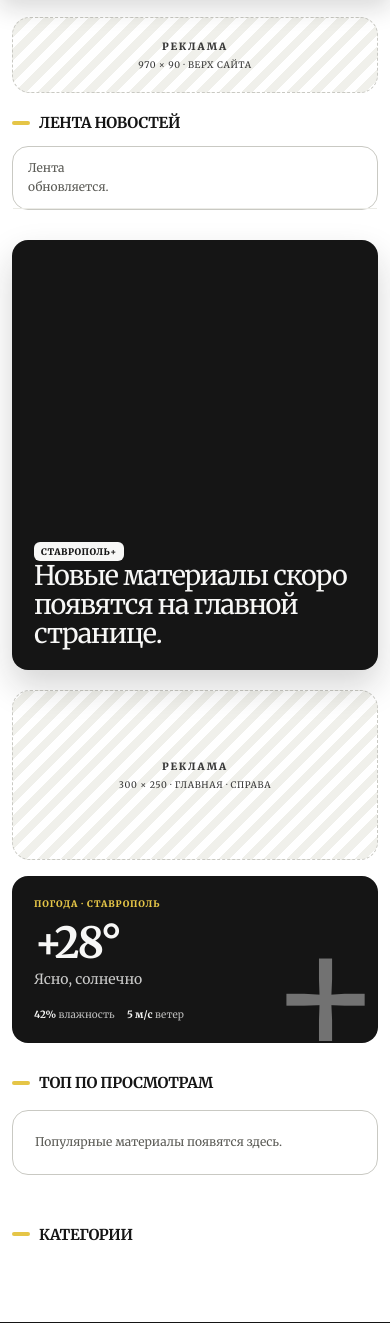
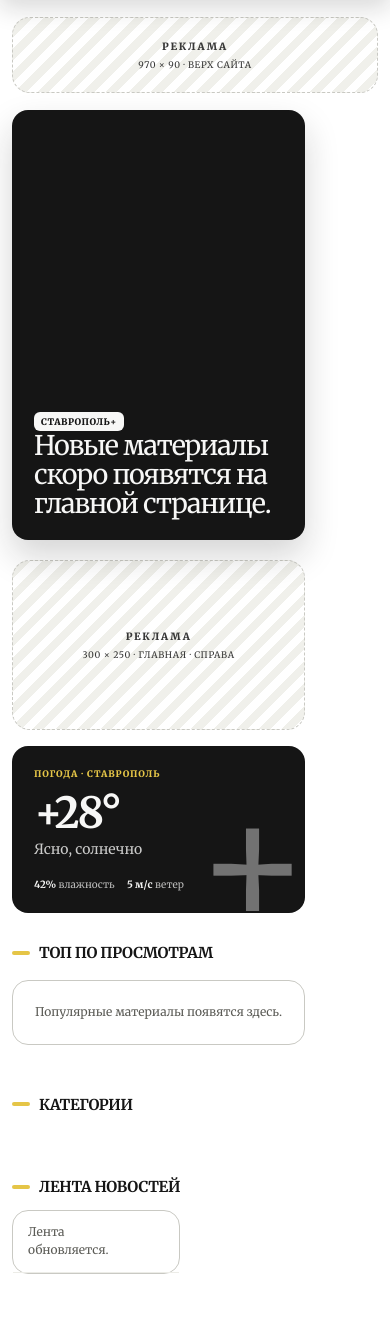
Before and after one commit to temacteklyannayapuwka/Production, a Django app: page / in a window 390 px wide. Shown: the part 70-1393 px from the top of the page. Run offline with Django 5.2, Linux system fonts and the light colour scheme; data that the repository does not hold is empty; parts of the project's set-up code (start-up, migrations or seed data) failed here and were passed over; some libraries are stand-ins or nearby versions.

Commit message:
fix: prioritize hero news on mobile

```diff
--- a/news/tests.py
+++ b/news/tests.py
@@ -23,7 +23,7 @@ class AdminJavascriptFallbackTests(SimpleTestCase):
     def test_public_page_uses_the_current_menu_script(self):
         response = get_template('base.html').render({})
 
-        self.assertIn('/static/news-site.css?v=41', response)
+        self.assertIn('/static/news-site.css?v=42', response)
         self.assertIn('family=Merriweather', response)
         self.assertIn('content="#151515"', response)
         self.assertNotIn('family=Playfair+Display', response)
--- a/static/news-site.css
+++ b/static/news-site.css
@@ -468,8 +468,9 @@ body.menu-open { overflow: hidden; }
   .masthead__inner { grid-template-columns: 1fr auto; }
   .header-nav { display: none; }
   .search--header { width: 184px; }
-  .home-layout { display: block; }
-  .home-main { margin-top: 0; }
+  .home-layout { display: flex; flex-direction: column; }
+  .home-main { order: 1; margin-top: 0; }
+  .home-layout > .popular--sticky { order: 2; margin-top: 30px; }
   .popular--sticky { position: static; height: auto; max-height: none; margin-bottom: 30px; }
   .popular--feed-scroll .popular__surface { max-height: none; overflow: visible; scrollbar-gutter: auto; }
   .home-main__feed { grid-template-columns: 1fr; margin-top: 30px; }
--- a/templates/base.html
+++ b/templates/base.html
@@ -10,7 +10,7 @@
     <link rel="preconnect" href="https://fonts.googleapis.com">
     <link rel="preconnect" href="https://fonts.gstatic.com" crossorigin>
     <link href="https://fonts.googleapis.com/css2?family=Merriweather:wght@300;400;500;600;700;800;900&amp;display=swap" rel="stylesheet">
-    <link rel="stylesheet" href="{% static 'news-site.css' %}?v=41">
+    <link rel="stylesheet" href="{% static 'news-site.css' %}?v=42">
   </head>
   <body>
     <header class="masthead">
```
